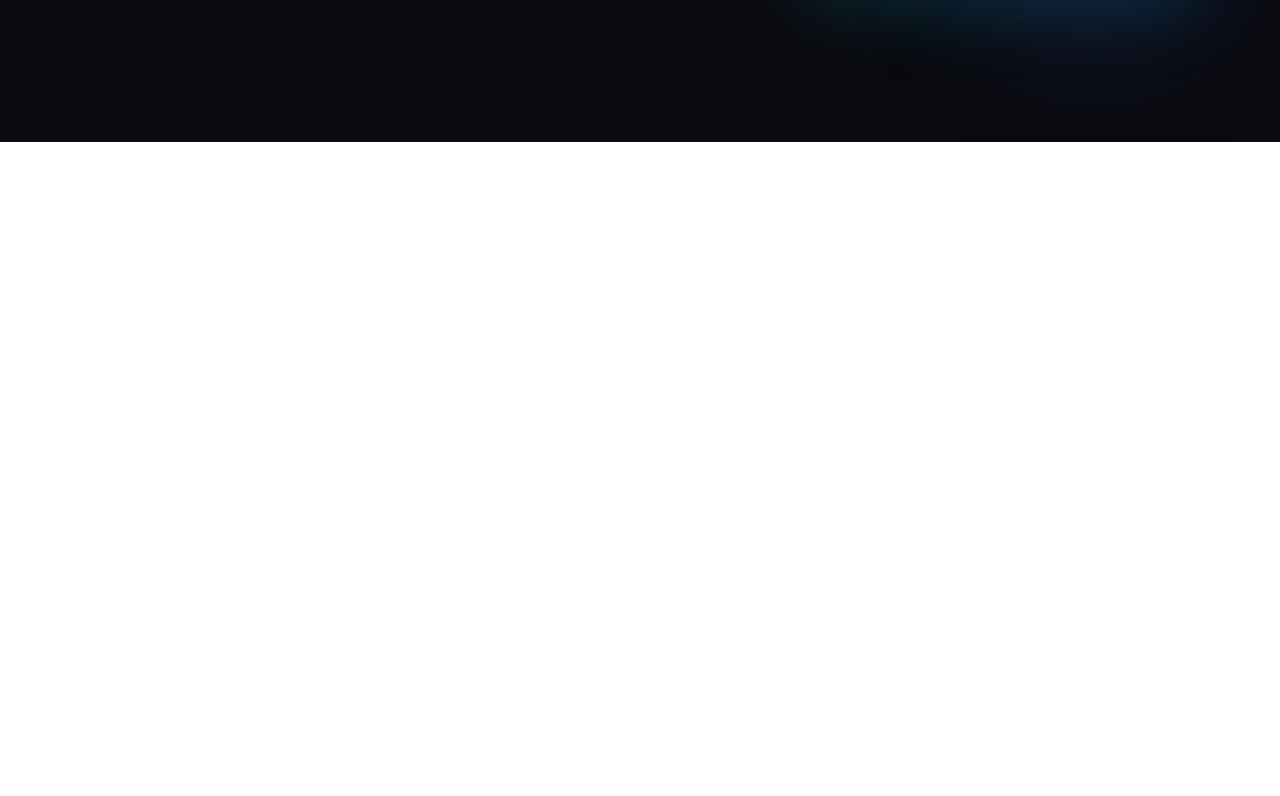
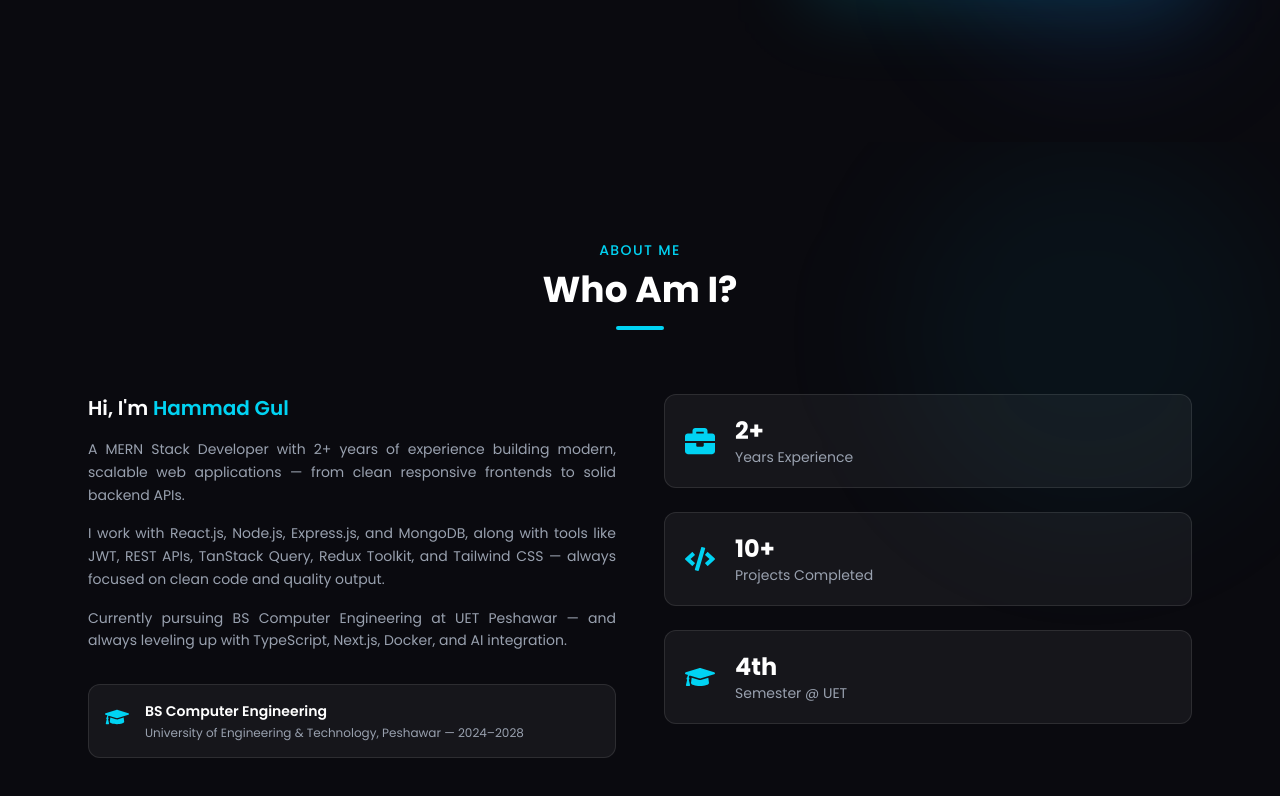
Before and after one commit to hammadgul-dev/portfolio, a React (Vite) app: page / in a window 1280 px wide. Shown: the part 658-1454 px from the top of the page. Before the commit the page ends 800 px from the top, so only its background shows below. Built offline with nearby package versions, Linux system fonts and the light colour scheme.

Commit message:
add About section

```diff
--- a/src/App.jsx
+++ b/src/App.jsx
@@ -1,11 +1,13 @@
 import Navbar from "./components/Navbar"
 import Hero from "./components/Hero"
+import About from "./components/About"
 
 function App() {
   return (
     <div className="bg-[#0a0a0f] min-h-screen text-white">
       <Navbar />
       <Hero />
+      <About />
     </div>
   )
 }
--- /dev/null
+++ b/src/components/About.jsx
@@ -0,0 +1,100 @@
+import {motion} from "framer-motion"
+import {FaGraduationCap, FaBriefcase, FaCode} from "react-icons/fa"
+
+const stats = [
+  {icon: <FaBriefcase />, value: "2+", label: "Years Experience"},
+  {icon: <FaCode />, value: "10+", label: "Projects Completed"},
+  {icon: <FaGraduationCap />, value: "4th", label: "Semester @ UET"},
+]
+
+const About = () => {
+  return (
+    <section id="about" className="py-24 bg-[#0a0a0f] relative overflow-hidden">
+      <div className="absolute top-0 right-0 w-96 h-96 bg-cyan-500/5 rounded-full blur-3xl pointer-events-none" />
+
+      <div className="max-w-6xl mx-auto px-6">
+        <motion.div
+          className="text-center mb-16"
+          initial={{opacity: 0, y: 30}}
+          whileInView={{opacity: 1, y: 0}}
+          transition={{duration: 0.6}}
+          viewport={{once: true}}
+        >
+          <span className="text-cyan-400 text-sm font-medium tracking-widest uppercase">
+            About Me
+          </span>
+          <h2 className="text-3xl md:text-4xl font-bold text-white mt-2">
+            Who Am I?
+          </h2>
+          <div className="w-12 h-1 bg-cyan-400 mx-auto mt-4 rounded-full" />
+        </motion.div>
+
+        <div className="flex flex-col md:flex-row gap-12 items-start">
+          <motion.div
+            className="flex-1"
+            initial={{opacity: 0, x: -40}}
+            whileInView={{opacity: 1, x: 0}}
+            transition={{duration: 0.6}}
+            viewport={{once: true}}
+          >
+            <h3 className="text-xl font-semibold text-white mb-4">
+              Hi, I'm <span className="text-cyan-400">Hammad Gul</span>
+            </h3>
+            <p className="text-gray-400 text-justify text-sm leading-relaxed mb-4">
+              A MERN Stack Developer with 2+ years of experience building
+              modern, scalable web applications — from clean responsive
+              frontends to solid backend APIs.
+            </p>
+            <p className="text-gray-400 text-justify text-sm leading-relaxed mb-4">
+              I work with React.js, Node.js, Express.js, and MongoDB, along with
+              tools like JWT, REST APIs, TanStack Query, Redux Toolkit, and
+              Tailwind CSS — always focused on clean code and quality output.
+            </p>
+            <p className="text-gray-400 text-justify text-sm leading-relaxed mb-8">
+              Currently pursuing BS Computer Engineering at UET Peshawar — and
+              always leveling up with TypeScript, Next.js, Docker, and AI
+              integration.
+            </p>
+
+            <div className="flex items-start gap-4 bg-white/5 border border-white/10 rounded-xl p-4">
+              <div className="text-cyan-400 text-2xl mt-1">
+                <FaGraduationCap />
+              </div>
+              <div>
+                <p className="text-white text-sm font-semibold">
+                  BS Computer Engineering
+                </p>
+                <p className="text-gray-400 text-xs mt-1">
+                  University of Engineering & Technology, Peshawar — 2024–2028
+                </p>
+              </div>
+            </div>
+          </motion.div>
+
+          <motion.div
+            className="flex-1 grid grid-cols-1 gap-6"
+            initial={{opacity: 0, x: 40}}
+            whileInView={{opacity: 1, x: 0}}
+            transition={{duration: 0.6}}
+            viewport={{once: true}}
+          >
+            {stats.map((stat, i) => (
+              <div
+                key={i}
+                className="flex items-center gap-5 bg-white/5 border border-white/10 rounded-xl p-5 hover:border-cyan-400/40 transition-all duration-300"
+              >
+                <div className="text-cyan-400 text-3xl">{stat.icon}</div>
+                <div>
+                  <p className="text-white text-2xl font-bold">{stat.value}</p>
+                  <p className="text-gray-400 text-sm">{stat.label}</p>
+                </div>
+              </div>
+            ))}
+          </motion.div>
+        </div>
+      </div>
+    </section>
+  )
+}
+
+export default About
```
